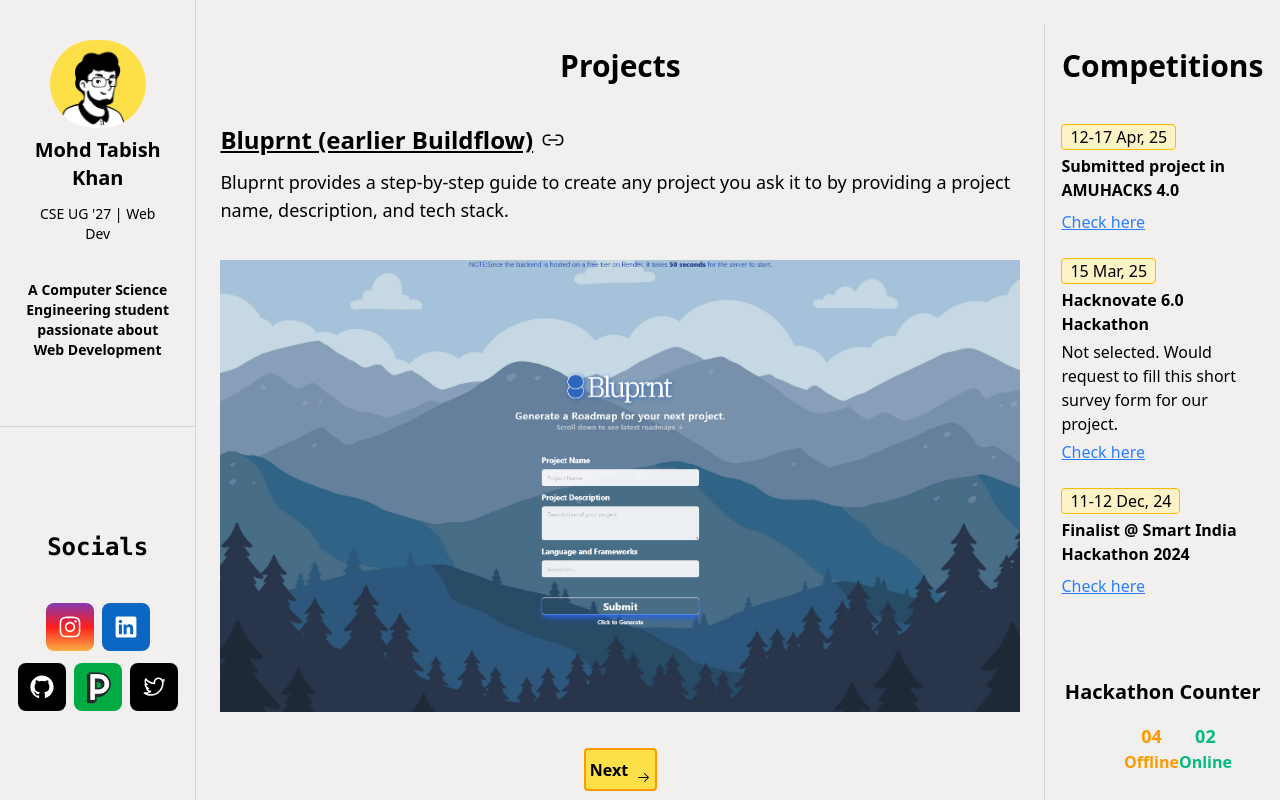
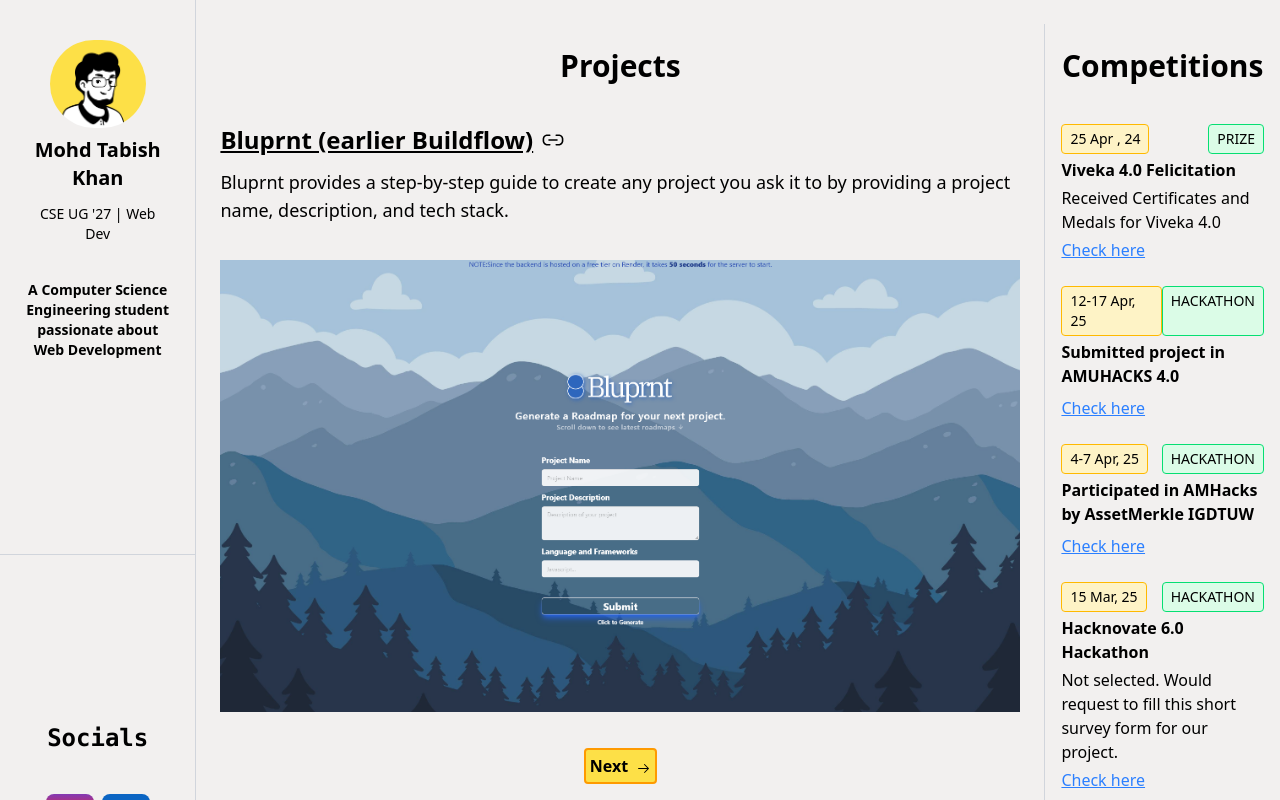
Before and after one commit to m-tabish/tabishcodes, a React (Vite) app: page /home in a window 1280 px wide. Shown: the top 800 px of the page. Built offline with nearby package versions, Linux system fonts and the light colour scheme.

Commit message:
added tags in life corner

```diff
--- a/src/pages/Home.jsx
+++ b/src/pages/Home.jsx
@@ -18,15 +18,34 @@
 
 
 const LifeCornerObjects = [
+
+    {
+        date: "25 Apr  , 24",
+        tags: ["PRIZE"],
+        title: "Viveka 4.0 Felicitation",
+        body: "Received Certificates and Medals for Viveka 4.0  ",
+        url: " https://www.linkedin.com/posts/m-tabishk_glad-to-be-felicitated-at-the-%F0%9D%90%95%F0%9D%90%88%F0%9D%90%95%F0%9D%90%84%F0%9D%90%8A%F0%9D%90%80-activity-7321590892576882688-tvY-?utm_source=share&utm_medium=member_desktop&rcm=ACoAAC6yBLEBG5NH7o7dojF9RKVfNI21jRDlSZM",
+        classname: ""
+    },
     {
         date: "12-17 Apr, 25",
         title: "Submitted project in AMUHACKS 4.0",
+        tags: ["HACKATHON"],
         body: "",
-        url: "https://amuhacks-4.devfolio.co/overview",
+        url: "https://www.linkedin.com/posts/m-tabishk_had-an-incredible-experience-participating-activity-7320098535549411331-CBhW?utm_source=share&utm_medium=member_desktop&rcm=ACoAAC6yBLEBG5NH7o7dojF9RKVfNI21jRDlSZM",
+        classname: "https://www.bluprnt.tech/"
+    },
+    {
+        date: "4-7 Apr, 25",
+        tags: ["HACKATHON"],
+        title: "Participated in AMHacks by AssetMerkle IGDTUW",
+        body: "",
+        url: "https://www.linkedin.com/posts/m-tabishk_hackathonjourney-innovationinaction-teamwork-activity-7320097059619950592-OFdc?utm_source=share&utm_medium=member_desktop&rcm=ACoAAC6yBLEBG5NH7o7dojF9RKVfNI21jRDlSZM",
         classname: "https://www.bluprnt.tech/"
     },
     {
         date: "15 Mar, 25",
+        tags: ["HACKATHON"],
         title: "Hacknovate 6.0 Hackathon",
         body: " Not selected. Would request to fill this short survey form for our project.",
         url: "https://docs.google.com/forms/d/e/1FAIpQLSeDBMLJ2Kj6-g7VVYo0uwRn-Yw7PdOPqj1wm5U_uqYYm4o89g/viewform?usp=header",
@@ -34,11 +53,13 @@
     },
     {
         date: "11-12 Dec, 24",
+        tags: ["HACKATHON"],
         title: "Finalist @ Smart India Hackathon 2024 ",
         body: " ",
         url: " https://www.linkedin.com/posts/neural-nex_smartindiahackathon-sih2024-pmabrmodiatsih-ugcPost-7274807816677113856-FNXQ?utm_source=share&utm_medium=member_desktop&rcm=ACoAAC6yBLEBG5NH7o7dojF9RKVfNI21jRDlSZM",
         classname: ""
     },
+
 
 ]
 
@@ -97,18 +118,18 @@
                     <div className="mx-auto text-center flex flex-col items-center justify-center gap-2 h-[500px]">
                         <img src={bluprnt_images[index]} className="max-w-[800px] max-h-[500px] object-contain" />
                     </div>
-                    <button onClick={() => { setIndex(index => index < bluprnt_images.length - 1 ? index + 1 : 0); console.log(index) }} className="mx-auto rounded-sm w-fit  p-1 bg-[#fde047] border-amber-500 border-2 font-bold flex items-center gap-2 ">Next <ArrowRightIcon className="mt-4 " /></button>
+                    <button onClick={() => { setIndex(index => index < bluprnt_images.length - 1 ? index + 1 : 0); console.log(index) }} className="mx-auto rounded-sm w-fit  p-1  bg-[#fde047] border-amber-500 border-2 font-bold flex items-center justify-center gap-2 ">Next <ArrowRightIcon className="mt-1" /></button>
                 </div>
             </section>
 
             {/* Right */}
             <section className="border-l-1 border-gray-300 w-full md:w-2/5 flex flex-col mt-6 pt-6">
-                <div className="h-4/5 text-center flex flex-col">
+                <div className="  overflow-scroll overflow-x-hidden h-4/5 text-center flex flex-col">
                     <h1 className="text-3xl   font-semibold">Competitions</h1>
                     <br />
                     {LifeCornerObjects.map(((event) => (
                         <div key={event.title}>
-                            <LifeCornerObject date={event.date} title={event.title} body={event.body} url={event.url} classname={event.classname} />
+                            <LifeCornerObject date={event.date} title={event.title} tags={event.tags} body={event.body} url={event.url} classname={event.classname} />
                         </div>
                     )))}
                 </div>
@@ -138,19 +159,28 @@
 }
 
 
-const LifeCornerObject = ({ classname, date, title, body, url }) => {
+const LifeCornerObject = ({ classname, date, tags, title, body, url }) => {
     return (
-        <>
+        <div >
             <p className={` ${classname} rounded-sm flex flex-col gap-1  mx-2    p-2 text-start pt-4`}>
                 {/* date */}
-                <span className="border-amber-400 border-1 bg-amber-100 rounded-sm w-fit px-2">{date} <br /></span>
 
-                {/* title */}
+                <span className="flex justify-between  w-full">
+                    <span className="border-amber-400 border bg-amber-100 rounded-sm w-fit px-2 py-1 text-sm inline ">{date}</span>
+
+                    {tags && <span className="border-green-400 border bg-green-100 rounded-sm w-fit px-2 py-1 text-sm inline ">{tags?.map((tag) => (
+                        <span key={tag} className="">
+                            {tag}
+                        </span>
+                    ))}</span>}
+
+                </span>
+
                 <p className="font-semibold">{title}</p>
 
                 {/* Body */}
                 <p>{body}</p>
                 <a href={url} target="_blank" className="text-blue-500 underline">Check here</a>
             </p >
-        </>)
+        </div>)
 }
```
